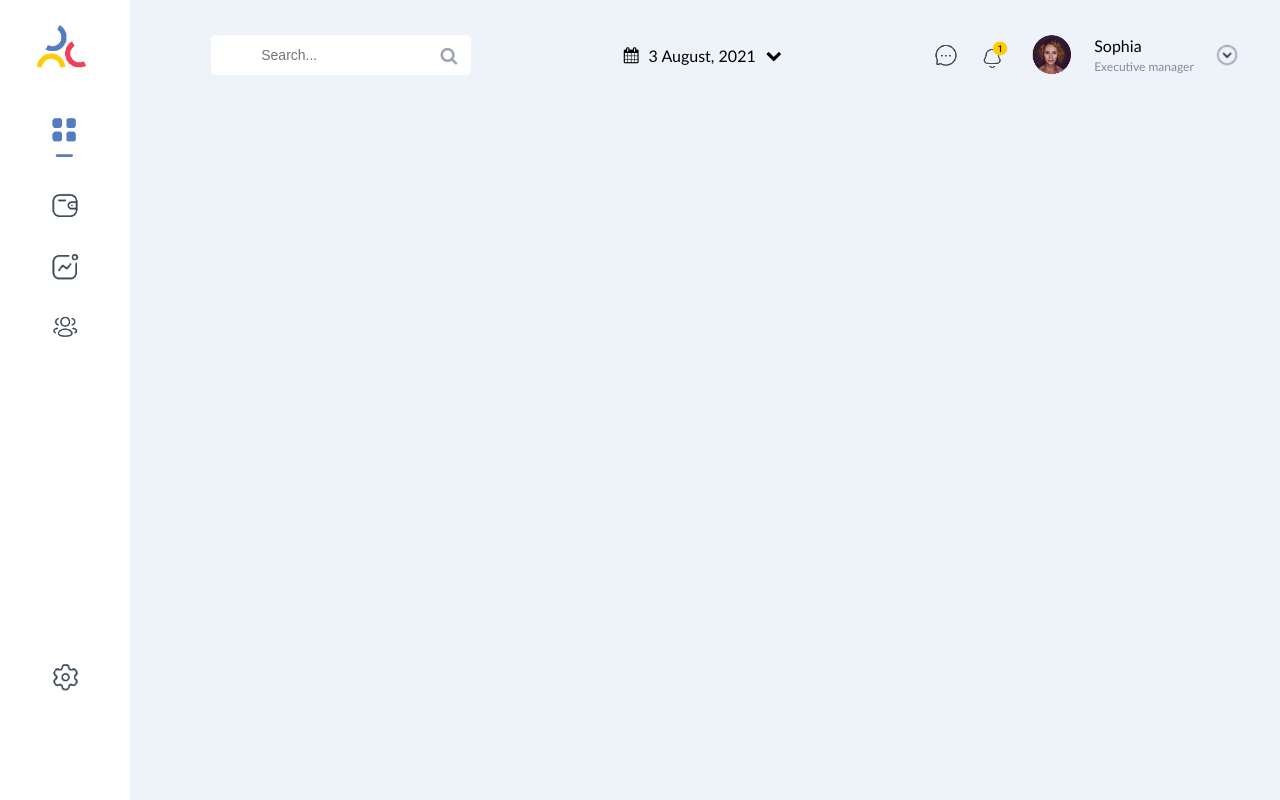
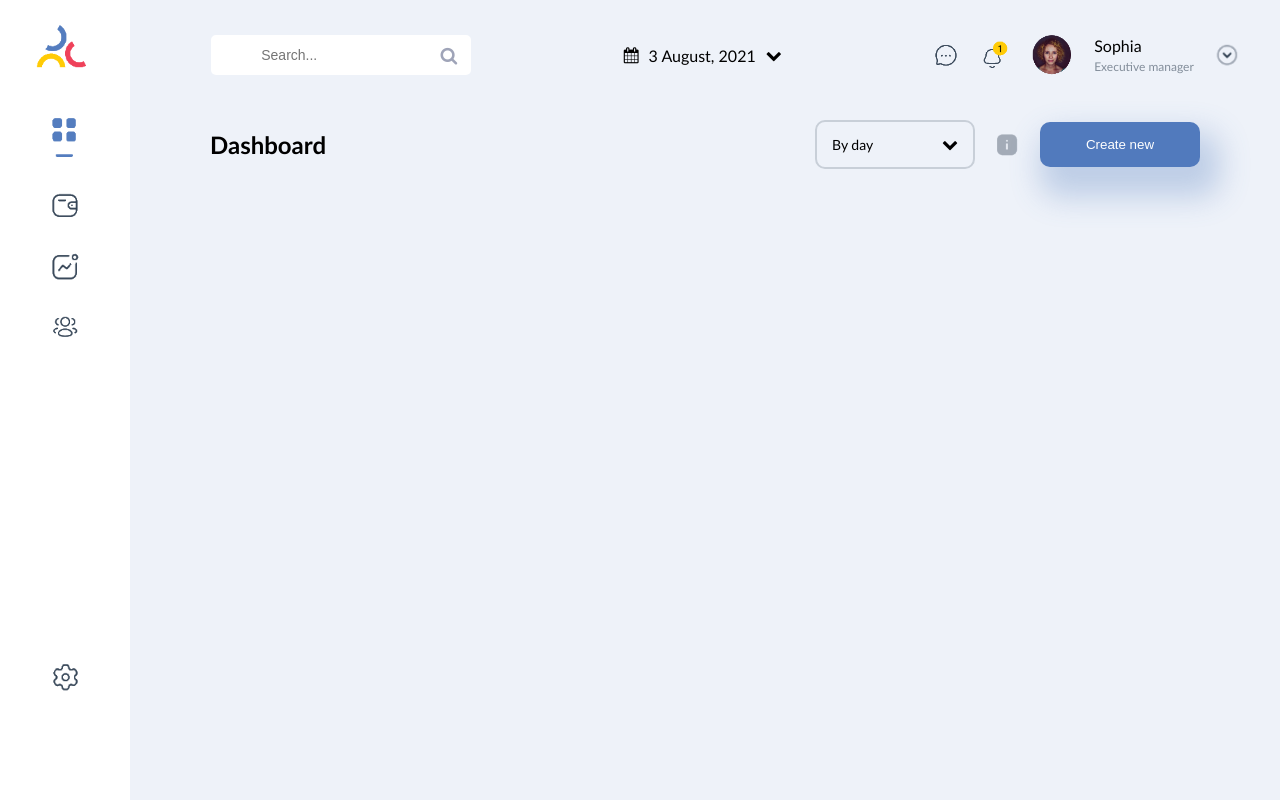
Before and after one commit to Mnde81/project-dashboard, a website: page index.html in a window 1280 px wide. Drawn offline with Linux system fonts and the light colour scheme.

Commit message:
updated file

```diff
--- a/css/main.css
+++ b/css/main.css
@@ -26,3 +26,55 @@ main {
     padding: 20px 30px;
 
 }
+
+.title-sec {
+    grid-area: title;
+    display: flex;
+    justify-content:space-between;
+    align-items: center;
+}
+
+h1 {
+    margin-left: 50px;
+}
+
+.byday {
+    display: flex;
+    align-items: center;
+    gap: 20px;
+    margin-right: 50px;
+}
+
+.byday-2 {
+    display: flex;
+    align-items: center;
+    justify-content: space-between;
+    width: 160px;
+    border: 2px solid #C8CFD8;
+    border-radius: 10px;
+    padding: 0px 15px;
+}
+
+.byday-2 > p {
+    font-size: 14px;
+}
+
+.title-icon {
+    width: 25px;
+}
+
+.byday > button {
+    background-color: #517ABD;
+    border: none;
+    border-radius: 10px;
+    width: 160px;
+    padding: 15px 15px;
+    color: white;
+    box-shadow: 10px 20px 30px 10px rgba(81, 122, 189, 0.3);
+}
+
+.byday > button:hover {
+    background-color: #C1CFE7;
+    cursor: pointer;
+    color: black;
+}
--- a/index.html
+++ b/index.html
@@ -45,8 +45,19 @@
                 <p>Sophia <br><span>Executive manager</span></p>
                 <img class="header-icons-4" src="./img/header-icon-4.png" alt="icon4">
             </div>
+        </header>
 
-        </header>
+        <section class="title-sec">
+            <h1>Dashboard</h1>
+            <div class="byday">
+                <div class="byday-2">
+                    <p>By day</p>
+                    <i class="fa fa-chevron-down"></i>
+                </div>
+                <img class="title-icon" src="./img/title-icon-1.png" alt="icon1">
+                <button>Create new</button>
+            </div>
+        </section>
 
     </main>
 </body>
```
Also changed, not shown: img/title-icon-1.png (added).
